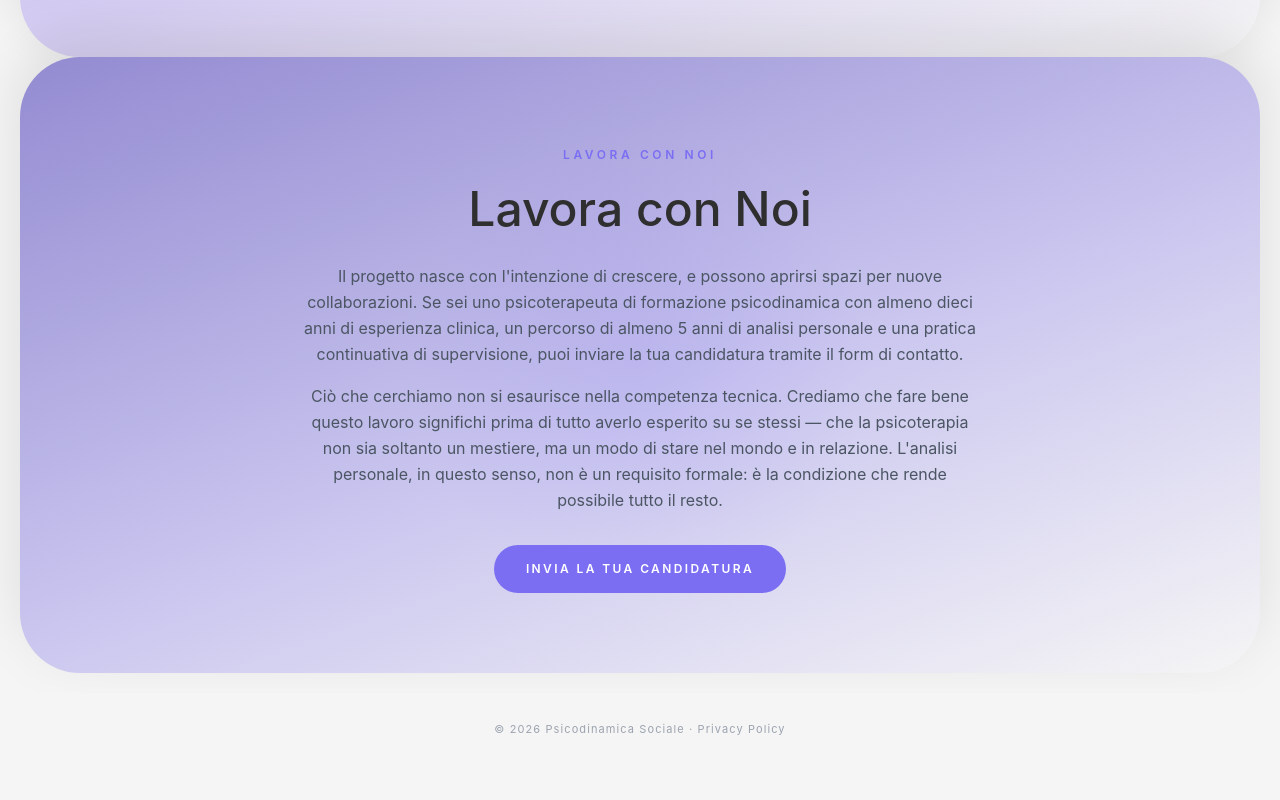
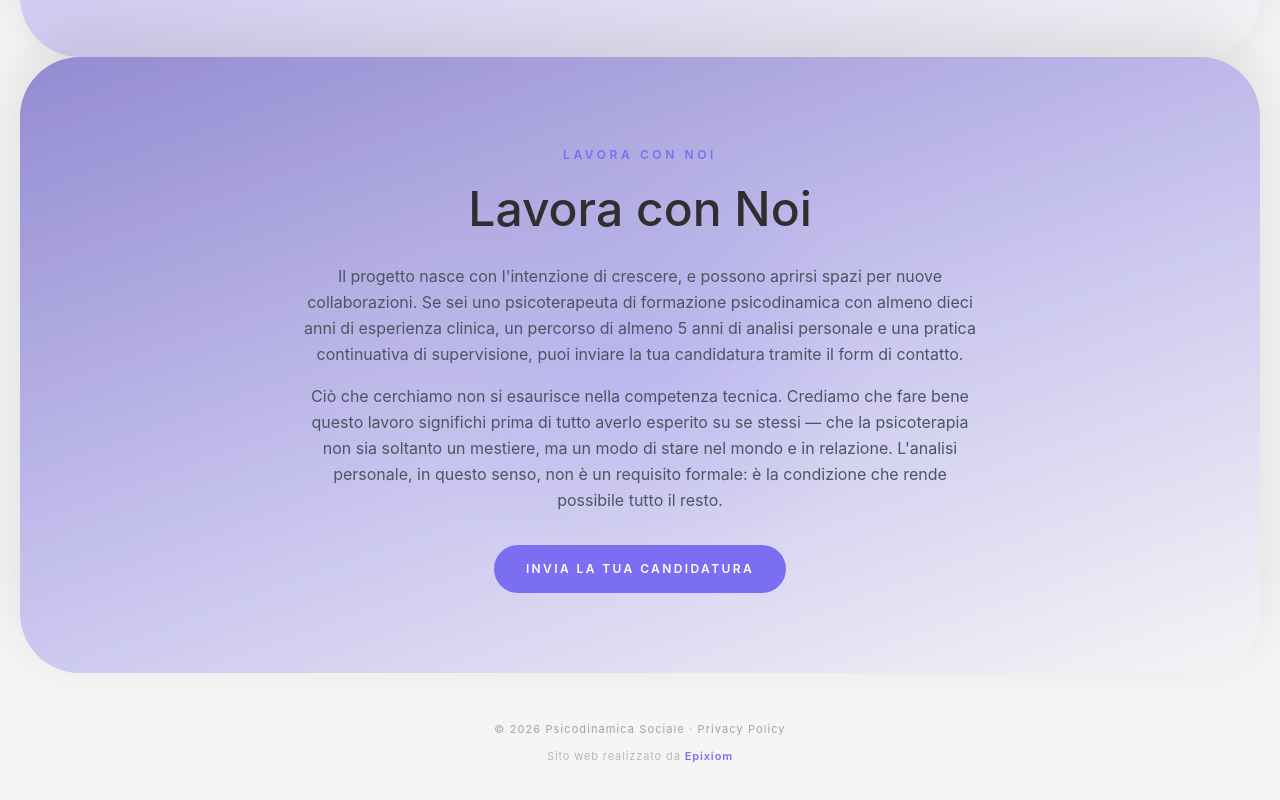
Before and after one commit to TheEmilz/psicodinamica-sociale, a React (Vite) app: page / in a window 1280 px wide. Shown: the part 4801-5601 px from the top of the page. Before the commit the page ends 5575 px from the top, so only its background shows below. Built offline with nearby package versions, Linux system fonts and the light colour scheme.

Commit message:
Footer: credito Epixiom

```diff
--- a/src/App.jsx
+++ b/src/App.jsx
@@ -676,6 +676,12 @@ export default function App() {
         <p style={{ margin: 0, fontSize: '11px', letterSpacing: '0.1em', color: '#9ca3af' }}>
           © 2026 Psicodinamica Sociale · <a href="#/privacy" style={{ color: '#9ca3af' }}>Privacy Policy</a>
         </p>
+        <p style={{ margin: '10px 0 0', fontSize: '11px', letterSpacing: '0.08em', color: '#b8b8b8' }}>
+          Sito web realizzato da{' '}
+          <a href="https://epixiom.io" target="_blank" rel="noopener noreferrer" style={{ color: '#7b6ef2', textDecoration: 'none', fontWeight: 600 }}>
+            Epixiom
+          </a>
+        </p>
       </footer>
     </div>
   )
```
